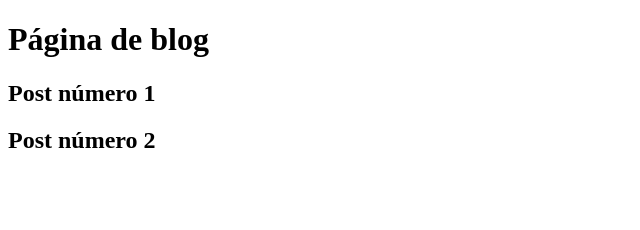
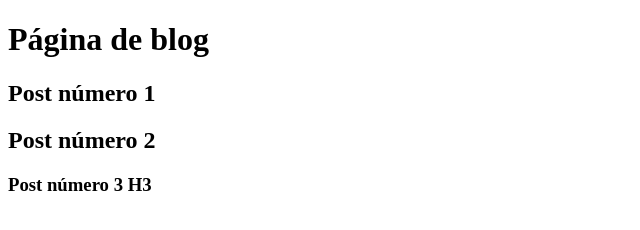
Before and after one commit to JoseFinholdt/sitedevendas, a plain HTML site: page Blog.html in a window 1280 px wide. Shown: the whole page, without its empty margins (0-640 px from the left). Drawn offline with Linux system fonts and the light colour scheme.

Commit message:
Criado o post número 3 com <H3>

```diff
--- a/Blog.html
+++ b/Blog.html
@@ -9,5 +9,6 @@
     <h1>Página de blog</h1>
     <h2>Post número 1</h2>
     <h2>Post número 2</h2>
+    <h3>Post número 3 H3</h3>
 </body>
 </html>
```
